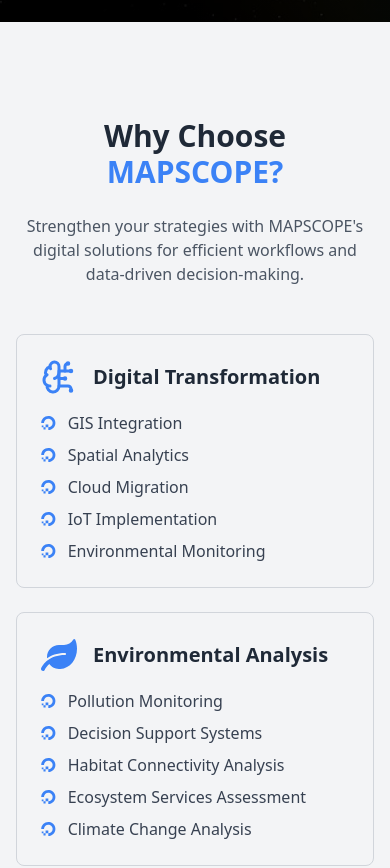
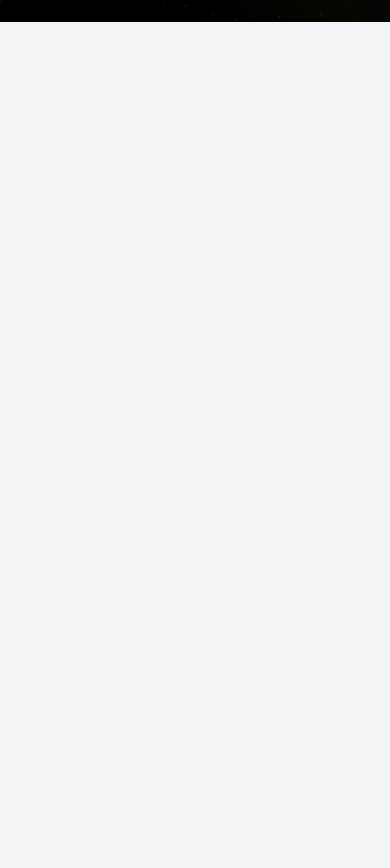
Before and after one commit to Rajesh01-star/mapscope, a Next.js app: page / in a window 390 px wide. Shown: the part 822-1690 px from the top of the page. After the commit the page ends 844 px from the top, so only its background shows below. Built offline with nearby package versions, Linux system fonts and the light colour scheme.

Commit message:
animations added

```diff
--- a/app/Sections/GeoAISection.jsx
+++ b/app/Sections/GeoAISection.jsx
@@ -4,6 +4,7 @@ import Typed from "typed.js";
 import LeadContent from "../components/LeadContent";
 import ImageGrid from "../components/ImageGrid";
 import DomainCarousel from "../components/DomainCarousal";
+import MotionDiv from "../components/MotionDiv";
 
 export default function GeoAISection() {
   const el = useRef(null);
@@ -32,6 +33,7 @@ export default function GeoAISection() {
   }, []);
 
   return (
+    <MotionDiv>
       <section className="h-auto lg:h-screen mt-24 lg:mt-20 flex flex-col justify-evenly">
         <div className="container mx-auto w-full flex lg:flex-row flex-col items-center gap-20 lg:gap-4 px-8 lg:px-0">
           <LeadContent
@@ -62,5 +64,6 @@ export default function GeoAISection() {
         <DomainCarousel />
         {/* </div> */}
       </section>
+    </MotionDiv>
   );
 }
--- a/app/Sections/HeroSection.jsx
+++ b/app/Sections/HeroSection.jsx
@@ -2,30 +2,8 @@
 import { motion } from "framer-motion";
 import { useState, useEffect } from "react";
 import Image from "next/image";
-
-const slides = [
-  {
-    image: "/images/earth.jpg",
-    title: "Empowering Your Digital Future",
-    subtitle: "Discover innovative solutions tailored for you.",
-    cta1: "Learn More",
-    cta2: "Get Started",
-  },
-  {
-    image: "/images/map.jpg",
-    title: "Transforming Ideas Into Reality",
-    subtitle: "Your vision, our expertise.",
-    cta1: "Our Services",
-    cta2: "Contact Us",
-  },
-  {
-    image: "/images/sonar.jpg",
-    title: "Building Smarter Solutions",
-    subtitle: "Innovate with confidence.",
-    cta1: "Explore Now",
-    cta2: "Join Us",
-  },
-];
+import slides from "../data/slides";
+import MotionDiv from "../components/MotionDiv";
 
 export default function HeroSection() {
   const [currentIndex, setCurrentIndex] = useState(0);
@@ -51,7 +29,7 @@ export default function HeroSection() {
   };
 
   return (
-    <div className="h-screen relative">
+    <MotionDiv classes={"h-screen relative"}>
       {/* Slideshow Container */}
       <div className="w-full h-full">
         {slides.map((slide, index) => (
@@ -60,9 +38,6 @@ export default function HeroSection() {
             initial={{ opacity: 0 }}
             animate={{ opacity: currentIndex === index ? 1 : 0 }}
             transition={{ duration: 1 }}
-            // className={`absolute inset-0 ${
-            //   currentIndex === index ? "z-10" : "z-0 pointer-events-none"
-            // }`}
           >
             <Image
               src={slide.image}
@@ -138,6 +113,6 @@ export default function HeroSection() {
           />
         ))}
       </div>
-    </div>
+    </MotionDiv>
   );
 }
--- a/app/Sections/WhyChoose.jsx
+++ b/app/Sections/WhyChoose.jsx
@@ -1,9 +1,11 @@
 import Link from "next/link";
 import cards from "../data/cards";
 import { FaDigitalOcean } from "react-icons/fa";
+import MotionDiv from "../components/MotionDiv";
 
 export default function WhyChoose() {
   return (
+    <MotionDiv>
       <section className="mt-24 flex flex-col justify-center items-center px-4 md:px-8 lg:px-16 xl:px-24">
         {/* Title and Subtitle */}
         <h2 className="text-center text-3xl md:text-4xl lg:text-5xl font-bold text-gray-800 mb-6">
@@ -50,5 +52,6 @@ export default function WhyChoose() {
           ))}
         </div>
       </section>
+    </MotionDiv>
   );
 }
--- a/app/components/CTABanner.jsx
+++ b/app/components/CTABanner.jsx
@@ -1,10 +1,12 @@
 "use client";
 
 import { RiArrowRightSLine } from "react-icons/ri";
+import MotionDiv from "./MotionDiv";
 import Link from "next/link";
 
 export default function CTABanner() {
   return (
+    <MotionDiv>
       <div className="lg:mt-26 mt-40 mx-10 lg:mx-80 relative rounded-md bg-gradient-to-r from-blue-500 to-blue-400 lg:p-4 p-6 shadow-lg transition-all hover:shadow-xl mb-20">
         <div className="flex flex-col sm:flex-row items-center justify-between">
           <h2 className="text-xl font-bold text-white mb-4 sm:mb-0 lg:text-3xl">
@@ -23,5 +25,6 @@ export default function CTABanner() {
         <div className="absolute -right-10 -top-10 h-40 w-40 rounded-full bg-blue-300 opacity-20 blur-3xl" />
         <div className="absolute -bottom-10 -left-10 h-40 w-40 rounded-full bg-blue-300 opacity-20 blur-3xl" />
       </div>
+    </MotionDiv>
   );
 }
--- a/app/components/Footer.jsx
+++ b/app/components/Footer.jsx
@@ -4,11 +4,13 @@ import {
   FaLinkedinIn,
   FaTwitter,
 } from "react-icons/fa";
+import MotionDiv from "./MotionDiv";
 import Link from "next/link";
 import Image from "next/image";
 
 export default function Footer() {
   return (
+    <MotionDiv>
       <footer className="bg-black text-white py-12">
         <div className="container mx-auto px-6 lg:px-12">
           {/* Grid Layout */}
@@ -44,7 +46,9 @@ export default function Footer() {
                 </li>
                 <li>
                   <p className="text-sm">
-                  <span className="block font-medium text-white">Address:</span>
+                    <span className="block font-medium text-white">
+                      Address:
+                    </span>
                     Infocity, Bhubaneswar, Odisha IN
                   </p>
                 </li>
@@ -118,5 +122,6 @@ export default function Footer() {
           </div>
         </div>
       </footer>
+    </MotionDiv>
   );
 }
--- a/app/components/ImageGrid.jsx
+++ b/app/components/ImageGrid.jsx
@@ -9,8 +9,8 @@ export default function ImageGrid() {
           src={image.src}
           alt={image.alt}
           className={`${
-            index > 1 ? "hidden lg:block" : "block"
-          } w-full h-auto rounded-lg transform lg:${image.rotationClass}`}
+            index > 1 ? " hidden lg:block" : "block"
+          } w-full h-auto rounded-lg transform cursor-pointer lg:${image.rotationClass}`}
         />
       ))}
     </div>
--- /dev/null
+++ b/app/components/MotionDiv.jsx
@@ -0,0 +1,25 @@
+'use client'
+import React from "react";
+import { motion } from "framer-motion";
+
+const variants = {
+  hidden: { opacity: 0, y: 50 },
+  visible: { opacity: 1, y: 0 },
+};
+
+function MotionDiv({children,classes}) {
+  return (
+    <motion.div
+      initial="hidden"
+      whileInView="visible"
+      viewport={{ once: true, amount: 0.8 }}
+      transition={{ duration: 0.5 }}
+      variants={variants}
+      className={`${classes} snap-start`}
+    >
+      {children}
+    </motion.div>
+  );
+}
+
+export default MotionDiv;
--- a/app/components/ResearchTrainingSection.jsx
+++ b/app/components/ResearchTrainingSection.jsx
@@ -1,7 +1,9 @@
 import LeadContent from "./LeadContent";
+import MotionDiv from "./MotionDiv";
 
 export default function ResearchTrainingSection() {
   return (
+    <MotionDiv>
       <section className="py-12 lg:py-20 px-6">
         <div className="container mx-auto flex flex-col lg:flex-row justify-center items-center">
           {/* Left Section: Paragraph */}
@@ -22,8 +24,8 @@ export default function ResearchTrainingSection() {
           {/* Right Section: Heading and Button */}
           <div className="mt-10 lg:mt-0 lg:w-1/2 text-center lg:text-left">
             <p className="text-lg text-gray-600 leading-relaxed">
-            Upscale your career with tailored courses—specialized workshops and
-            bootcamps for seasoned GIS experts, certification programs for
+              Upscale your career with tailored courses—specialized workshops
+              and bootcamps for seasoned GIS experts, certification programs for
               beginners and young professionals, and real-life project-based
               research programs. Join us in shaping the future of geospatial
               technology and collaborate with industry experts.
@@ -31,5 +33,6 @@ export default function ResearchTrainingSection() {
           </div>
         </div>
       </section>
+    </MotionDiv>
   );
 }
--- /dev/null
+++ b/app/data/slides.js
@@ -0,0 +1,25 @@
+const slides = [
+    {
+      image: "/images/earth.jpg",
+      title: "Empowering Your Digital Future",
+      subtitle: "Discover innovative solutions tailored for you.",
+      cta1: "Learn More",
+      cta2: "Get Started",
+    },
+    {
+      image: "/images/map.jpg",
+      title: "Transforming Ideas Into Reality",
+      subtitle: "Your vision, our expertise.",
+      cta1: "Our Services",
+      cta2: "Contact Us",
+    },
+    {
+      image: "/images/sonar.jpg",
+      title: "Building Smarter Solutions",
+      subtitle: "Innovate with confidence.",
+      cta1: "Explore Now",
+      cta2: "Join Us",
+    },
+  ];
+
+  export default slides;
--- a/app/page.js
+++ b/app/page.js
@@ -1,5 +1,5 @@
+import Navbar from "./components/Navbar";
 import HeroSection from "./Sections/HeroSection";
-import Navbar from "./components/Navbar";
 import WhyChoose from "./Sections/WhyChoose";
 import GeoAISection from "./Sections/GeoAISection";
 import ResearchTrainingSection from "./components/ResearchTrainingSection";
@@ -8,13 +8,19 @@ import Footer from "./components/Footer";
 
 export default function Home() {
   return (
-    <section>
+    <section className="h-screen overflow-y-scroll scroll-smooth scroll-snap-y snap-mandatory">
       <Navbar />
+
       <HeroSection />
+
       <WhyChoose />
+
       <GeoAISection />
+
       <ResearchTrainingSection />
+
       <CTABanner />
+
       <Footer />
     </section>
   );
```
Lines whose indentation alone changed are shown as unchanged.
